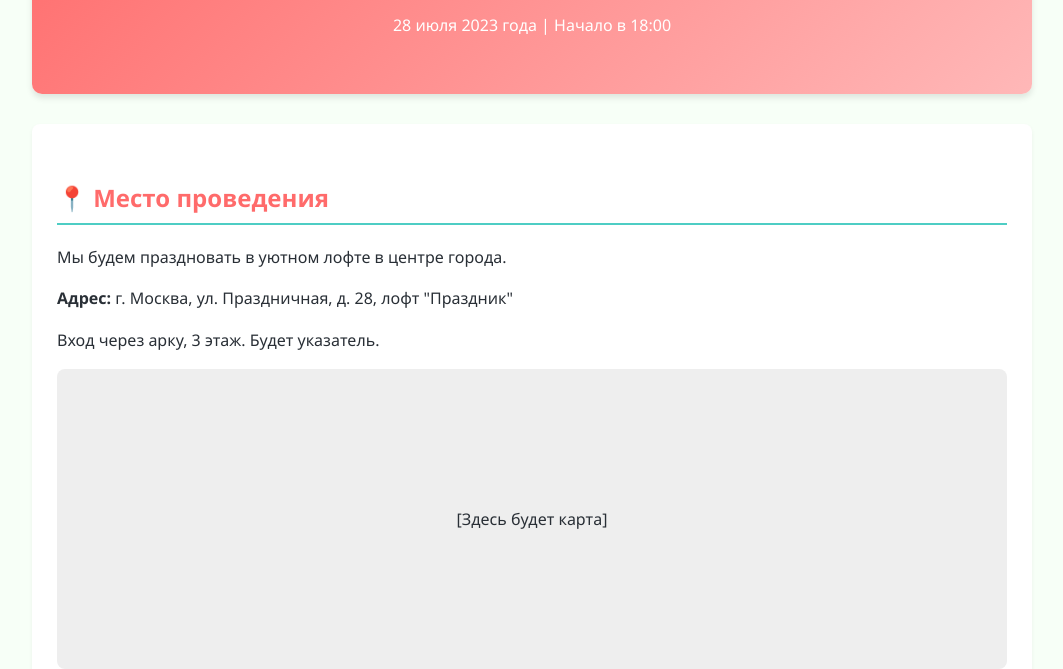
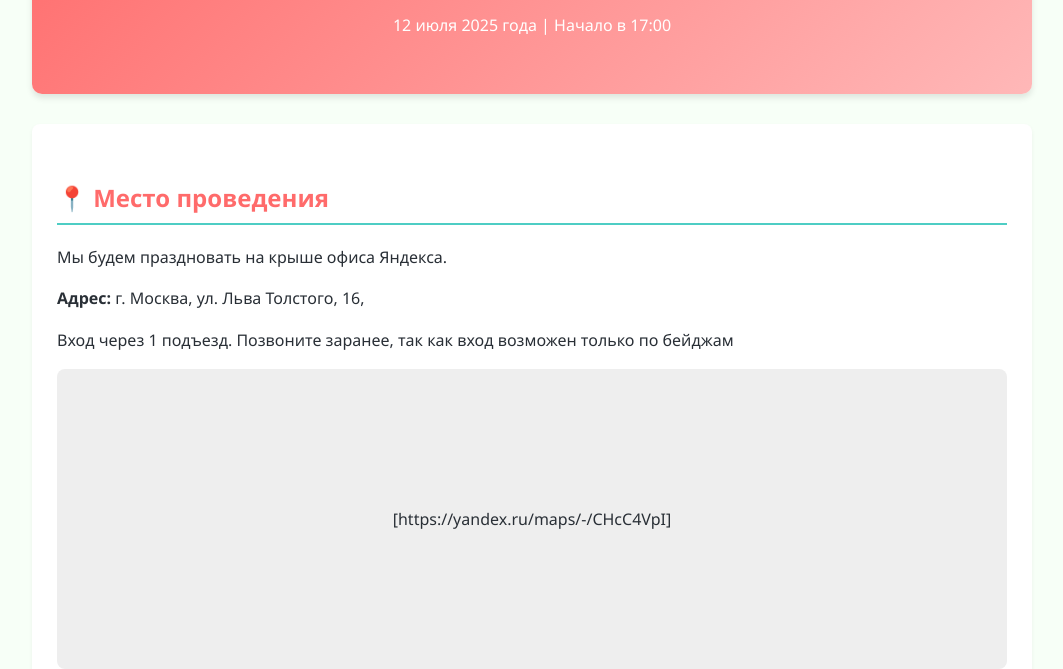
Before and after one commit to Nasttasy/birthday-invitation, a plain HTML site: page index.html in a window 1280 px wide. Shown: the part 154-823 px from the top of the page, without its empty margins (108-1171 px from the left). Drawn offline with Linux system fonts and the light colour scheme.

Commit message:
Update index.html

```diff
--- a/index.html
+++ b/index.html
@@ -157,16 +157,16 @@
     <div class="container">
         <header>
             <h1>Приглашение на День Рождения!</h1>
-            <p>28 июля 2023 года | Начало в 18:00</p>
+            <p>12 июля 2025 года | Начало в 17:00</p>
         </header>
 
         <div class="section">
             <h2>📍 Место проведения</h2>
-            <p>Мы будем праздновать в уютном лофте в центре города.</p>
-            <p><strong>Адрес:</strong> г. Москва, ул. Праздничная, д. 28, лофт "Праздник"</p>
-            <p>Вход через арку, 3 этаж. Будет указатель.</p>
+            <p>Мы будем праздновать на крыше офиса Яндекса.</p>
+            <p><strong>Адрес:</strong> г. Москва, ул. Льва Толстого, 16,</p>
+            <p>Вход через 1 подъезд. Позвоните заранее, так как вход возможен только по бейджам</p>
             <div style="height: 300px; background: #eee; border-radius: 8px; margin-top: 15px; display: flex; align-items: center; justify-content: center;">
-                [Здесь будет карта]
+                [https://yandex.ru/maps/-/CHcC4VpI]
             </div>
         </div>
 
```
